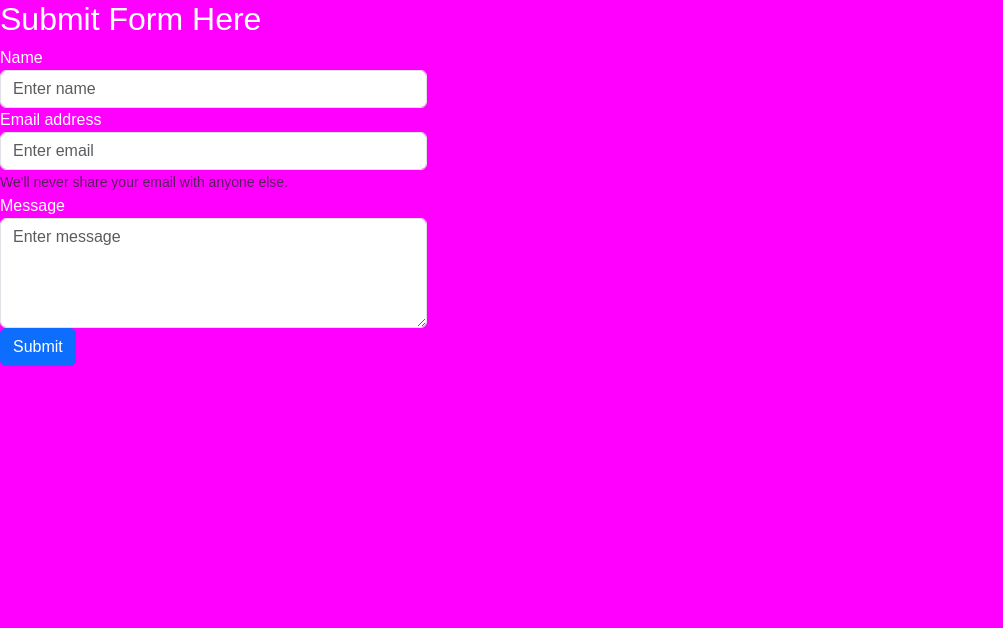
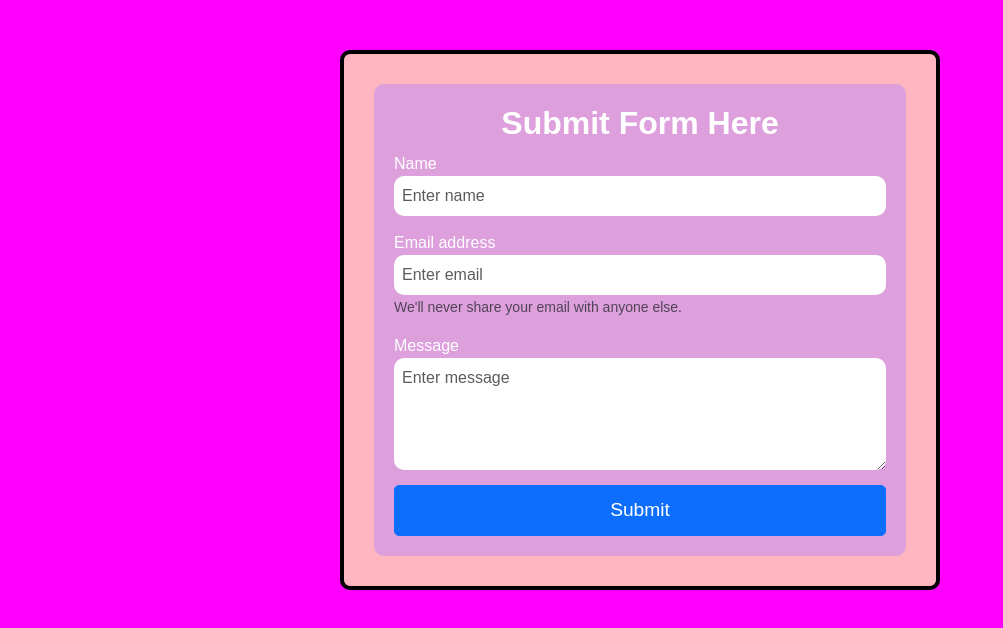
Before and after one commit to sonia-s-gupta/Personal_Site_P1, a plain HTML site: page contactform.html in a window 1280 px wide. Shown: the whole page, without its empty margins (0-1003 px from the left). Drawn offline with nearby package versions, Linux system fonts and the light colour scheme.

Commit message:
Updated styling of contact page

```diff
--- a/contactform.html
+++ b/contactform.html
@@ -16,8 +16,8 @@
     <div class="bootstrap-form">
         <form id ="form" action="success.html" target="_blank">
 
-            <!--Form container, takes up 12 columns on small screens (mobile) and 4 columns on medium screens (tablet/desktop)-->
-            <div class="col-12 col-md-4">
+            <!--Form container, takes up 12 columns on all screens-->
+            <div class="col-12">
                 <div class="form-container">
                     <h2 class="form-title">Submit Form Here</h2>
 
--- a/style.css
+++ b/style.css
@@ -145,3 +145,47 @@ nav {
   margin-left: 60px;
   margin-right: 0;
 }
+
+/* Contact Page Styling*/
+.bootstrap-form {
+  background-color: lightpink;
+  padding: 30px;
+  max-width: 600px;
+  margin: 50px auto;
+  border: 4px solid black;
+  border-radius: 10px;
+
+}
+
+.form-container {
+  background-color: plum;
+  padding: 20px;
+  border-radius: 10px;
+}
+
+h2.form-title {
+  text-align: center;
+  color: white;
+  font-weight: bold;
+  margin-bottom: 10px;
+  font-size: 2rem;
+}
+
+.form-group {
+  margin-bottom: 15px;
+}
+
+.form-control {
+  width: 100%;
+  padding: 8px;
+  border: 2px darkgray;
+  border-radius: 10px;
+  font-size: 1rem;
+}
+
+.btn-primary {
+  padding: 10px 20px;
+  font-size: 1.2rem;
+  border-radius: 5px;
+  width: 100%;
+}
```
